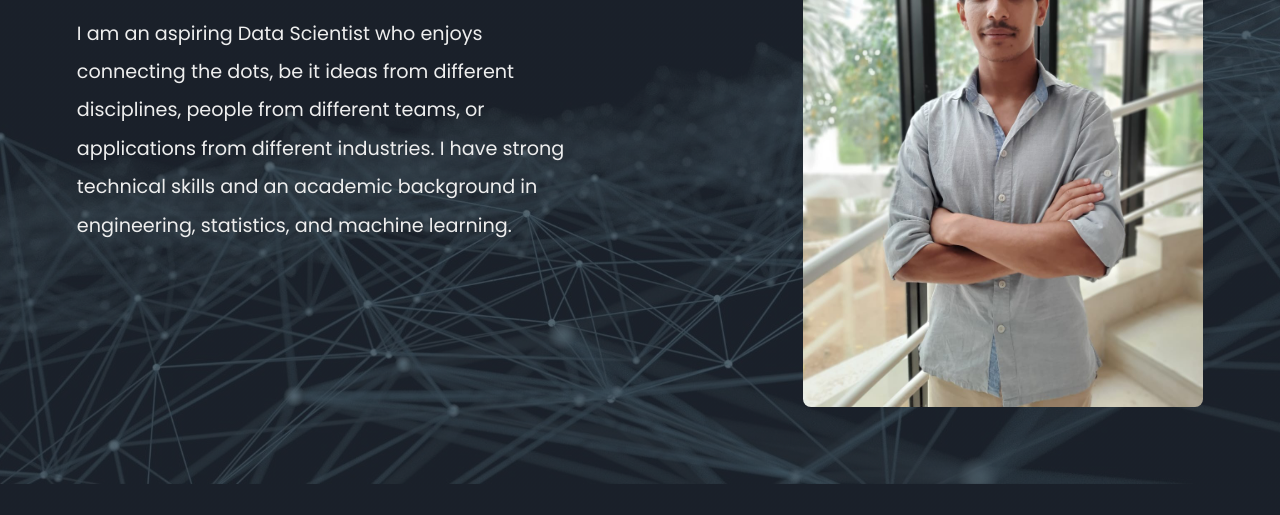
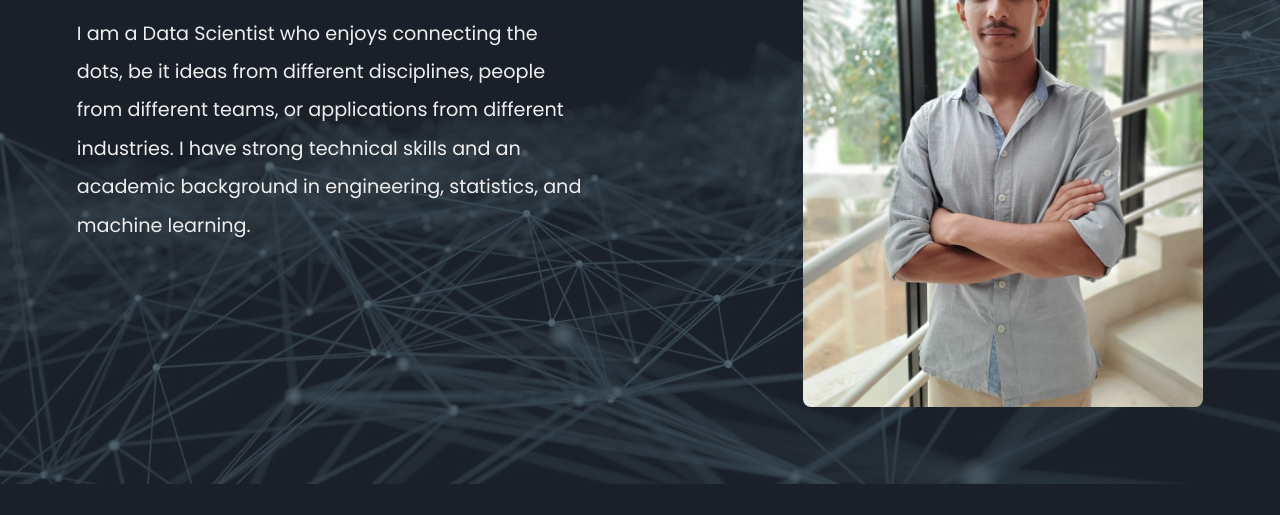
Before and after one commit to Motez1/MotezOuledissa.github.io, a plain HTML site: page index.html in a window 1280 px wide. Shown: the part 285-800 px from the top of the page. Drawn offline with nearby package versions, Linux system fonts and the light colour scheme.

Commit message:
Update index.html

```diff
--- a/index.html
+++ b/index.html
@@ -94,7 +94,7 @@
           <h1 class="big-title">Motez Ouledissa</h1>
           <h5 class="small-title">Data scientist freelancer</h5>
           <p>
-            I am an aspiring Data Scientist who enjoys connecting the dots,
+            I am a Data Scientist who enjoys connecting the dots,
             be it ideas from different disciplines, people from different teams, or
             applications from different industries. I have strong technical skills
             and an academic background in engineering, statistics, and machine
```
